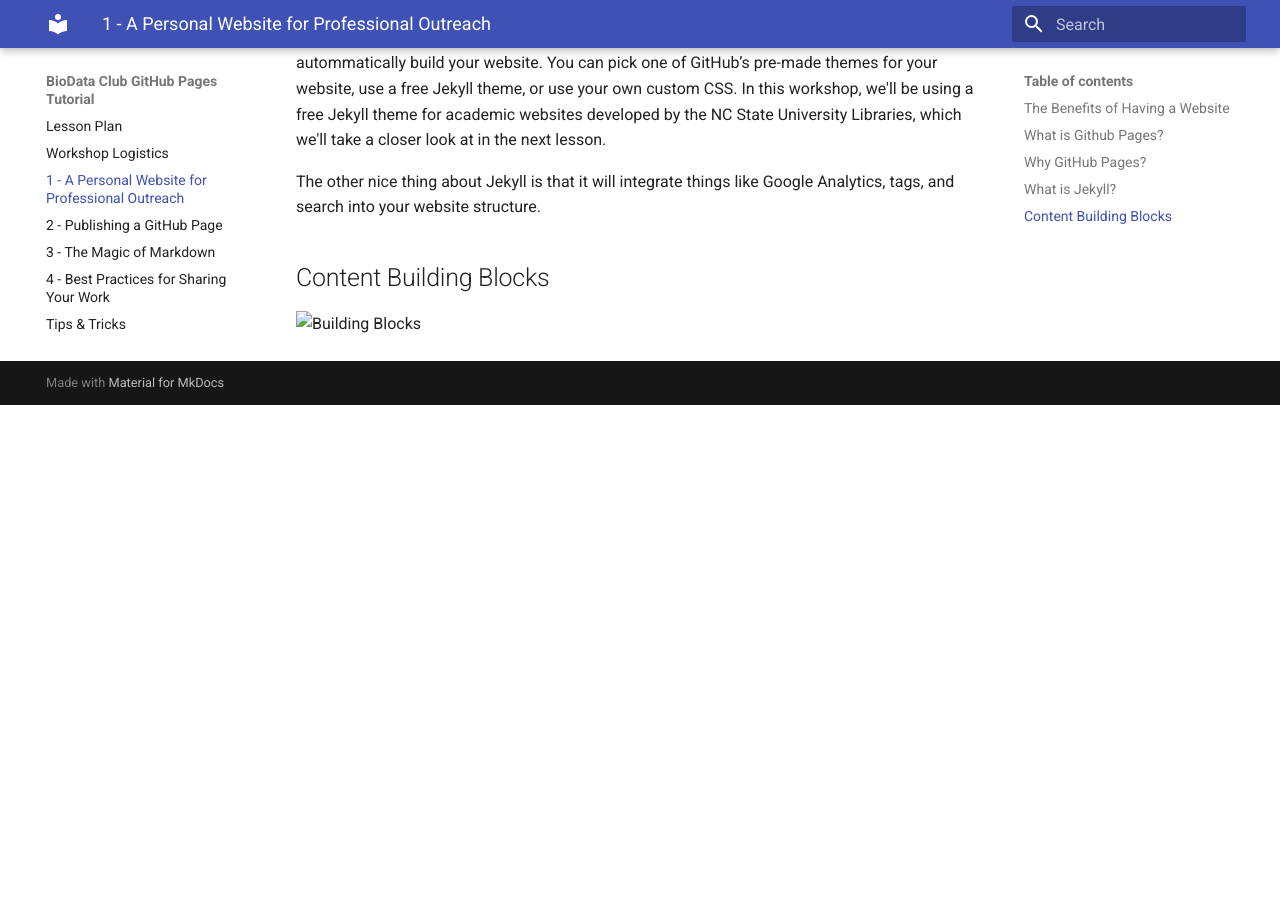
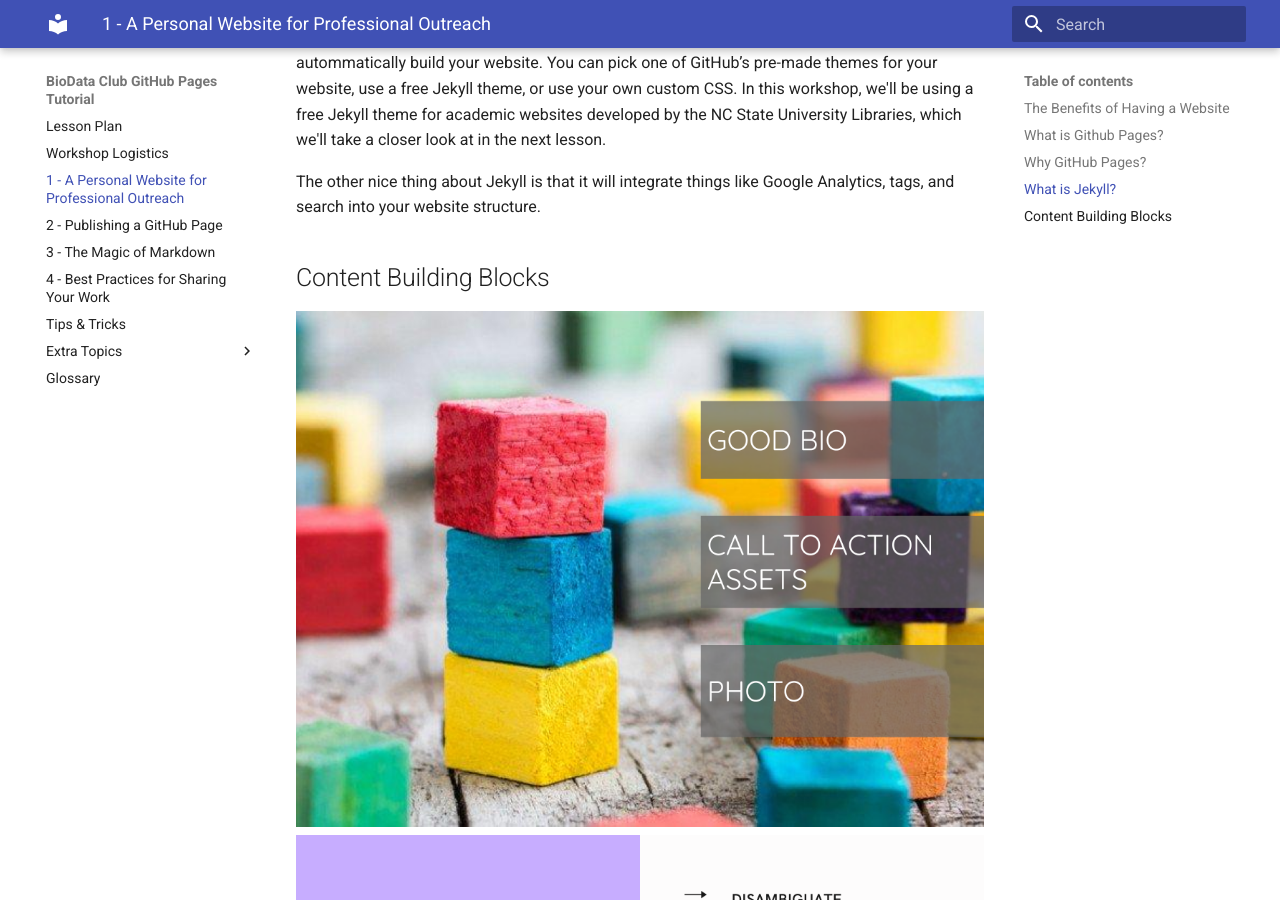
Before and after one commit to BioData-Club/ghpages-rtd, an MkDocs documentation site: the page built from docs/lessons/1.md, in a window 1280 px wide and 900 px high, scrolled down 1750 px. Built offline with MkDocs 1.6.1 and Material for MkDocs 9.7.7, drawn with Linux system fonts in a browser that asks for light colours; old or Windows-style settings are respelled for this version of MkDocs; before the commit the page ends 2155 px from its top, so only the background shows below that.

Commit message:
Update 1.md

```diff
--- a/docs/lessons/1.md
+++ b/docs/lessons/1.md
@@ -31,4 +31,5 @@
 The other nice thing about Jekyll is that it will integrate things like Google Analytics, tags, and search into your website structure.
 
 ## Content Building Blocks
-![Building Blocks](.../images/building_blocks.png)
+![Building Blocks](../images/building_blocks.png)
+![Disambiguate, Share and Curate](../images/website_benefits.png)
```
